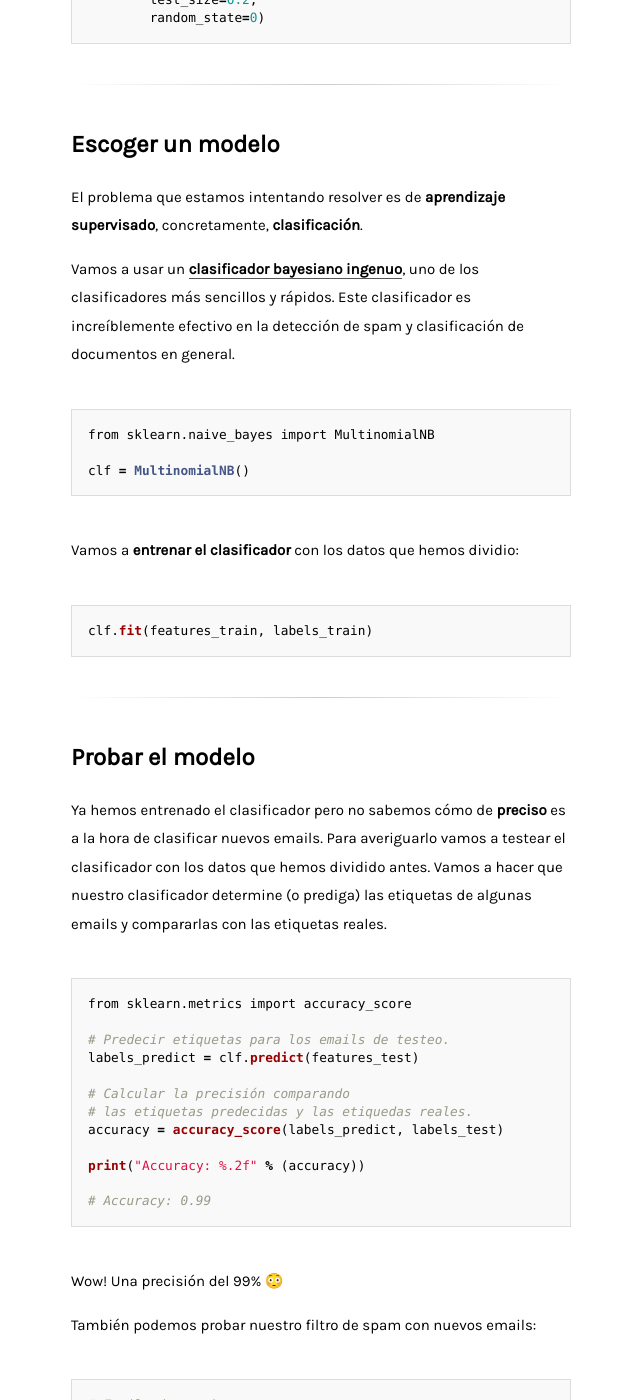
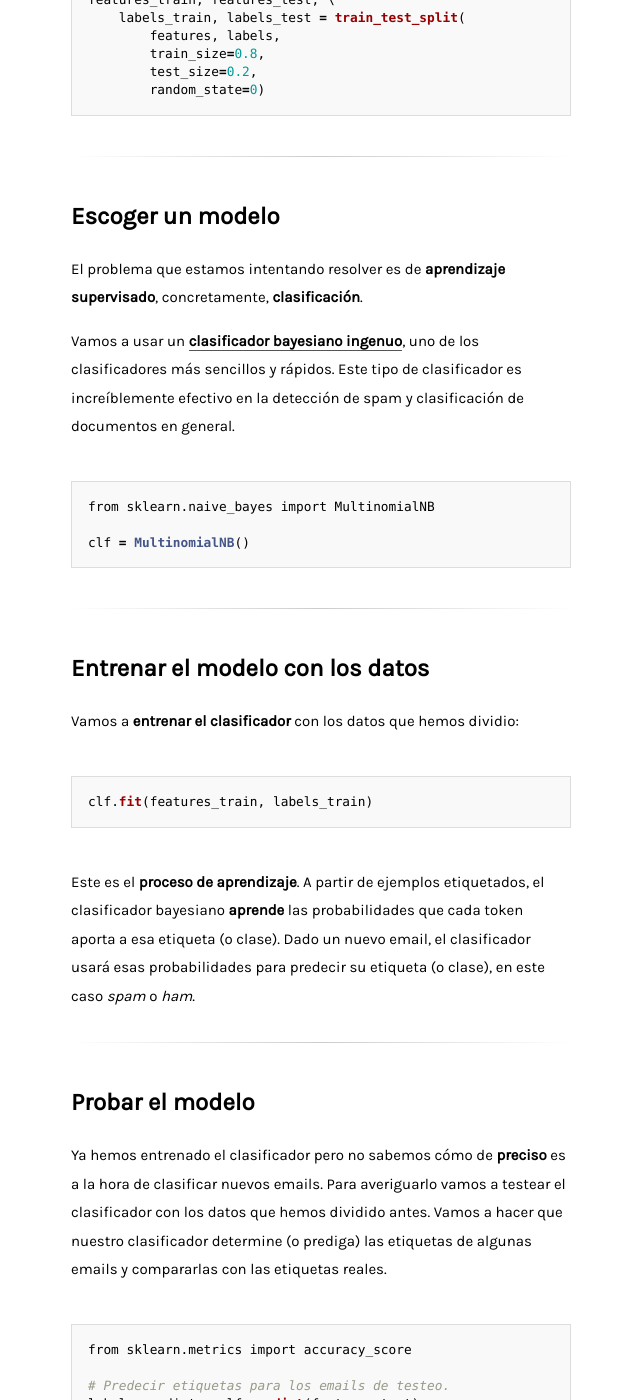
Before and after one commit to stanete/stanete.github.io, a Jekyll site: the page built from _posts/2017-01-23-filtro-spam-machine-learning.md, in a window 1280 px wide and 1400 px high, scrolled down 5362 px. Shown: the whole window, without its empty margins (319-959 px from the left). Built offline with Jekyll 4.4.1, drawn with Linux system fonts in a browser that asks for light colours; comment, search, counter and statistics services are not loaded; some of the changed text lies outside the part shown.

Commit message:
Explain learning process

````diff
--- a/_posts/2017-01-23-filtro-spam-machine-learning.md
+++ b/_posts/2017-01-23-filtro-spam-machine-learning.md
@@ -5,9 +5,11 @@ comments: true
 mailchimp: true
 ---
 
-> Extraer características, tokenización & clasificación de documentos
+> Extraer características, tokenización, & clasificación de documentos
 
-Este es el tercer post de **Machine Learning pero sin hype**, una serie sobre aprendizaje automático (o de máquinas) en español. En este post vamos a crear un filtro de spam bastante preciso a partir de emails reales etiquetados como *spam* o *ham* (emails que no son spam).
+Este es el tercer post de **Machine Learning pero sin hype**, una serie sobre aprendizaje automático (o de máquinas) en español.
+
+Crear un filtro de spam es el **"Hola Mundo"** de la clasificación de documentos con Machine Learning. Por eso, en este post vamos a crear un filtro de spam bastante preciso a partir de emails reales etiquetados como *spam* o *ham* (emails que no son spam).
 
 Necesitamos tener instalado [python 3.5 o 3.6](https://www.python.org/) y varios paquetes:
 
@@ -197,7 +199,7 @@ features_train, features_test, \
 
 El problema que estamos intentando resolver es de **aprendizaje supervisado**, concretamente, **clasificación**.
 
-Vamos a usar un [**clasificador bayesiano ingenuo**](clasificador-bayesiano-ingenuo), uno de los clasificadores más sencillos y rápidos. Este clasificador es increíblemente efectivo en la detección de spam y clasificación de documentos en general.
+Vamos a usar un [**clasificador bayesiano ingenuo**](clasificador-bayesiano-ingenuo), uno de los clasificadores más sencillos y rápidos. Este tipo de clasificador es increíblemente efectivo en la detección de spam y clasificación de documentos en general.
 
 ```python
 from sklearn.naive_bayes import MultinomialNB
@@ -205,11 +207,17 @@ from sklearn.naive_bayes import MultinomialNB
 clf = MultinomialNB()
 ```
 
+<div class="divider"></div>
+
+## Entrenar el modelo con los datos
+
 Vamos a **entrenar el clasificador** con los datos que hemos dividio:
 
 ```python
 clf.fit(features_train, labels_train)
 ```
+
+Este es el **proceso de aprendizaje**. A partir de ejemplos etiquetados, el clasificador bayesiano **aprende** las probabilidades que cada token aporta a esa etiqueta (o clase). Dado un nuevo email, el clasificador usará esas probabilidades para predecir su etiqueta (o clase), en este caso *spam* o *ham*.
 
 <div class="divider"></div>
 
````
